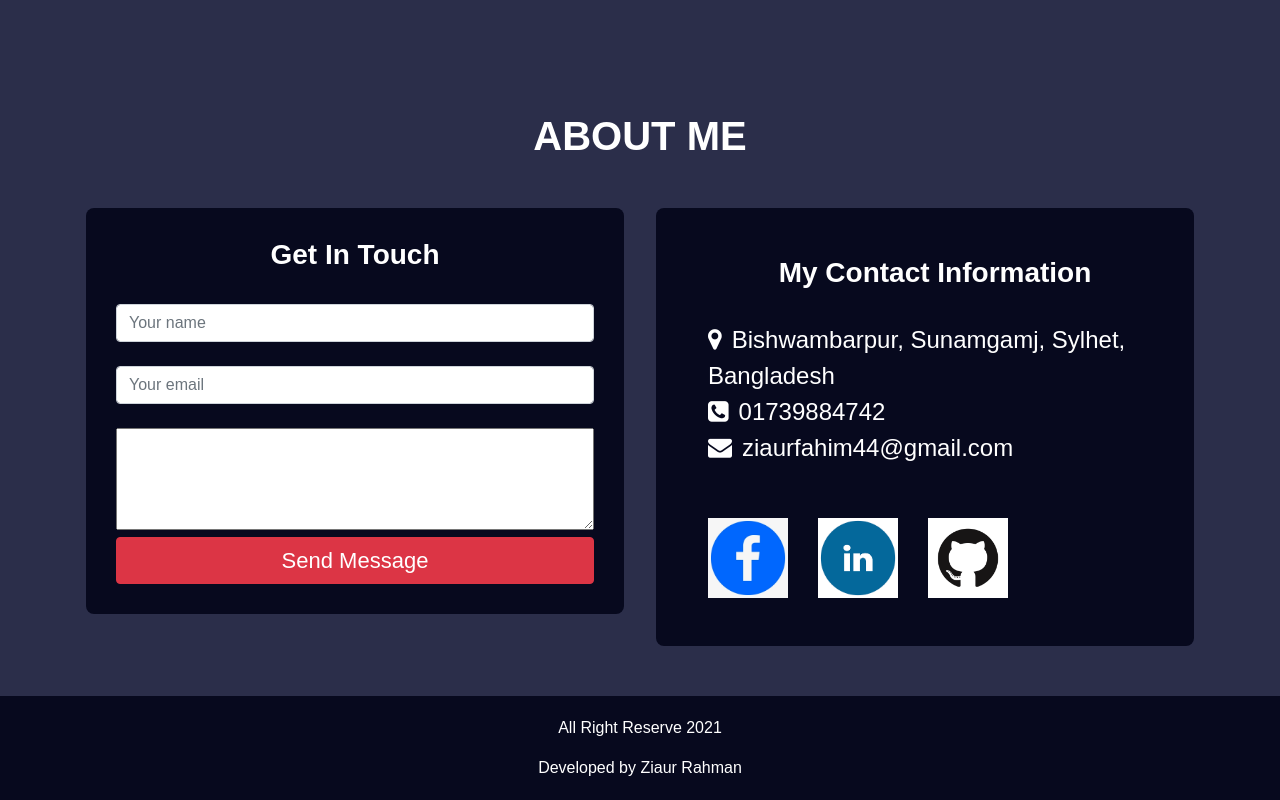
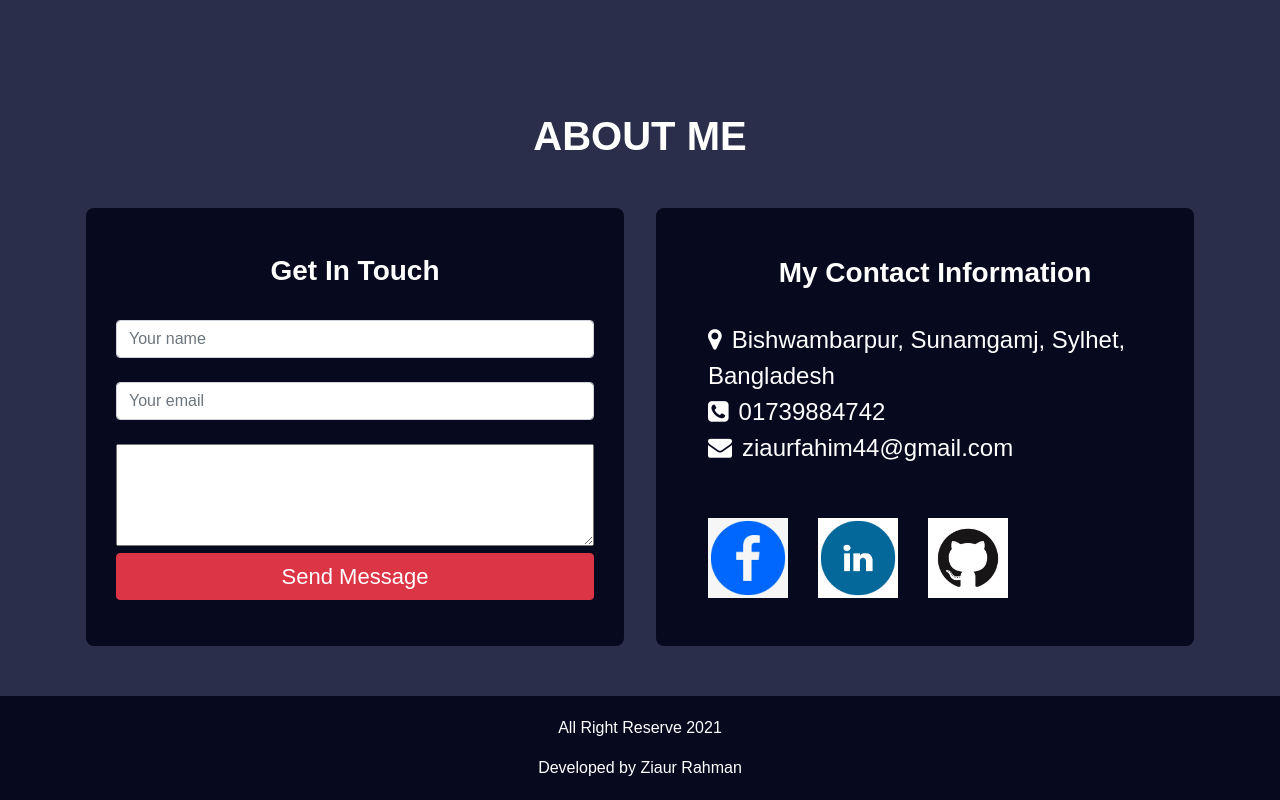
Before and after one commit to ziaur-rahman44/ziaur-portfolio, a React (Create React App) app: page / in a window 1280 px wide. Shown: the part 2864-3664 px from the top of the page. Built offline with nearby package versions, Linux system fonts and the light colour scheme; a web font is replaced by a local one.

Commit message:
padding set

```diff
--- a/src/components/About/About.js
+++ b/src/components/About/About.js
@@ -27,9 +27,9 @@ const About = () => {
                     <h1 className="my-5 pt-5 fw-bold text-center">ABOUT ME</h1>
                     <div className="row">
                         <div  className="col-md-6 col-12 px-3">
-                               <div style={{borderRadius:"8px",backgroundColor:"#05071bef",padding:"30px"}} className="form-contact">
+                               <div style={{borderRadius:"8px",backgroundColor:"#05071bef",padding:"46px 30px"}} className="form-contact">
                                     <h3 className="pb-4 fw-bold text-center">Get In Touch</h3>
-                                    <form onsubmit={sendEmail}>
+                                    <form onSubmit={sendEmail}>
                                         <input name="name" className="form-control" type="text" placeholder="Your name"></input><br/>
                                         <input name="email" className="form-control" type="text" placeholder="Your email"></input><br/>
                                         <textarea  className="pe-0" name="message"  cols="40" rows="4"></textarea> <br/>
```
